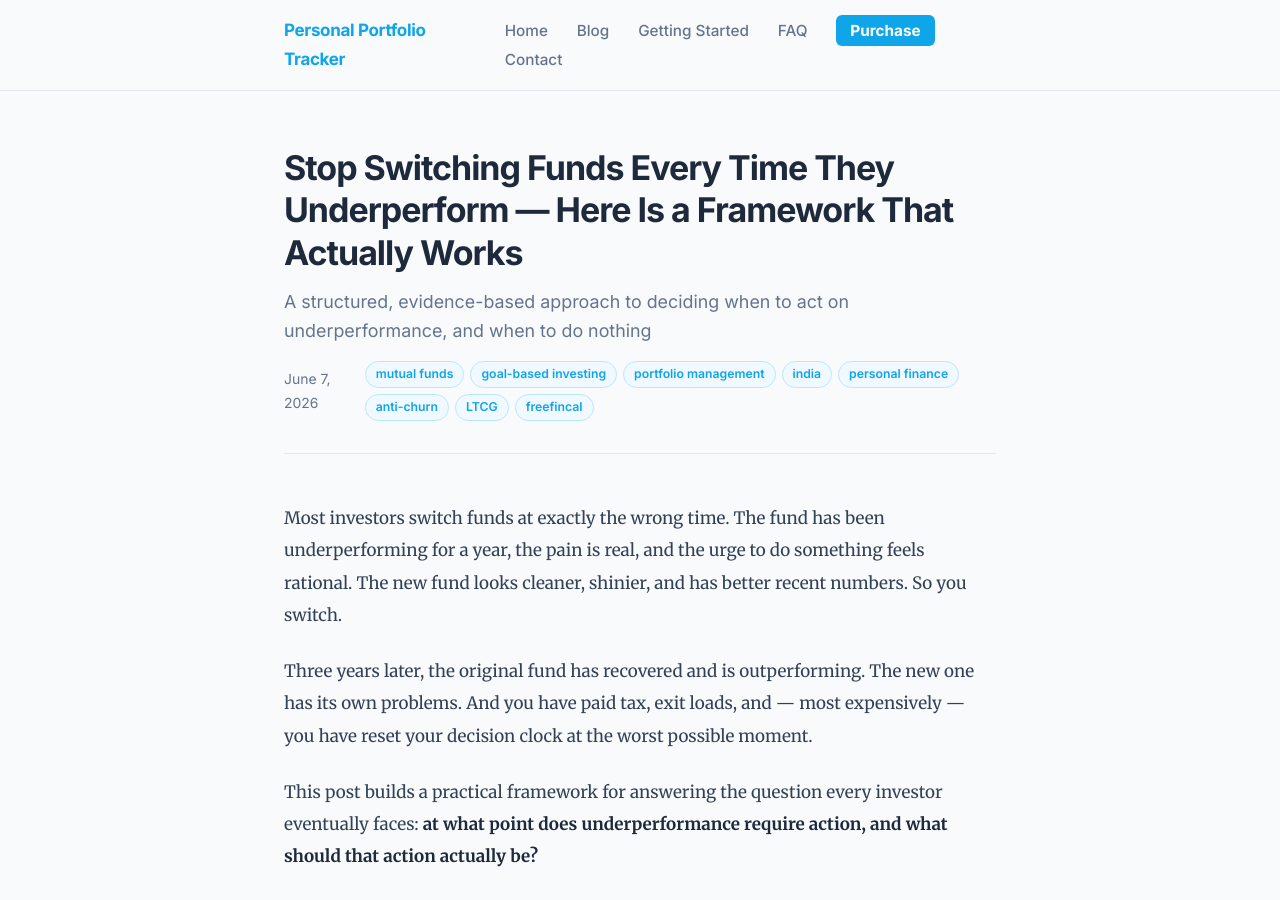
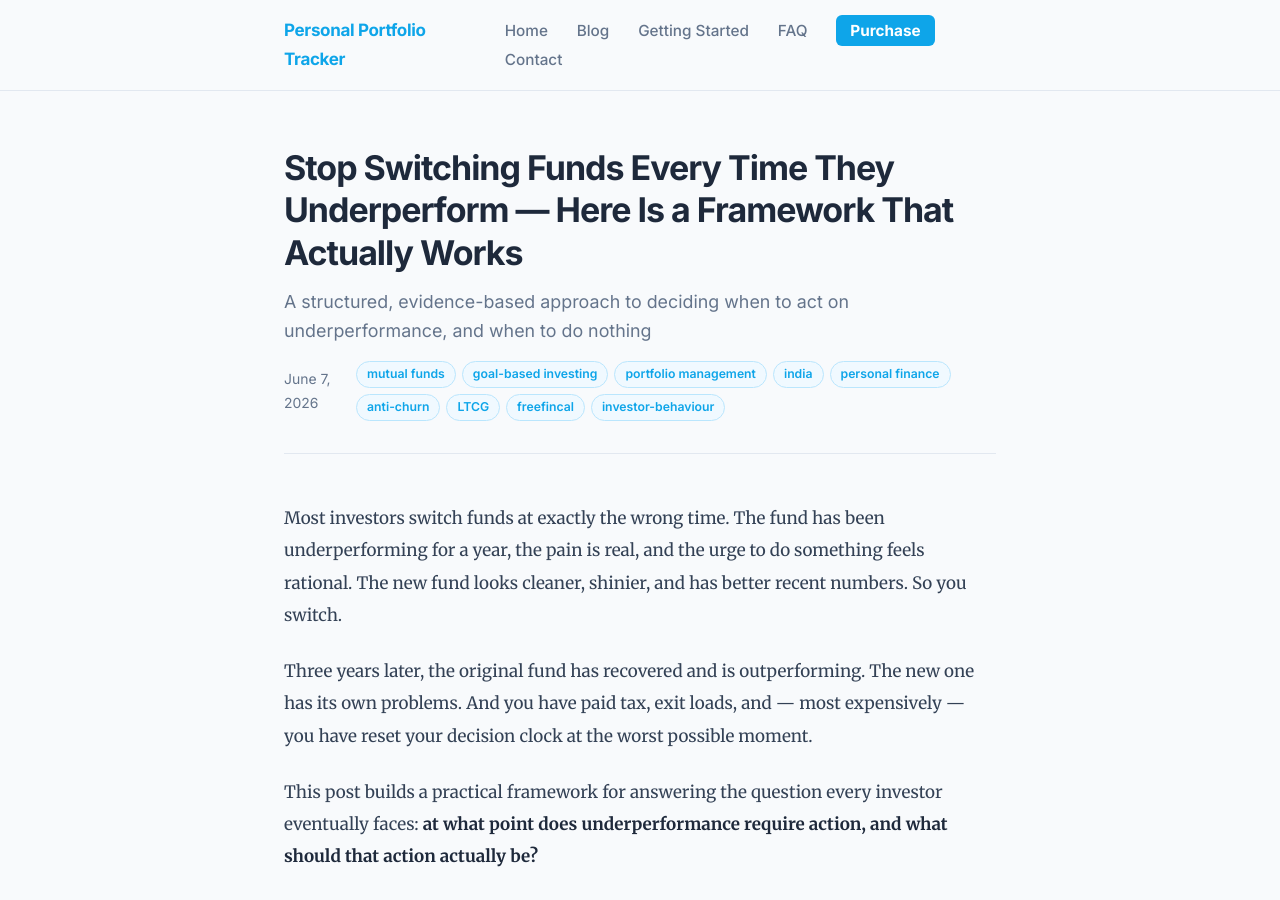
Before and after one commit to srikrishna2024/portfolio-tracker-blog, a Jekyll site: the page built from _posts/2026-06-07-when-to-switch-funds.md, in a window 1280 px wide and 900 px high. Built offline with Jekyll 4.4.1, drawn with Linux system fonts in a browser that asks for light colours.

Commit message:
blog: add investing-behaviour category to fund-switching post

```diff
--- a/_posts/2026-06-07-when-to-switch-funds.md
+++ b/_posts/2026-06-07-when-to-switch-funds.md
@@ -3,7 +3,8 @@
 title: "Stop Switching Funds Every Time They Underperform — Here Is a Framework That Actually Works"
 subtitle: "A structured, evidence-based approach to deciding when to act on underperformance, and when to do nothing"
 date: 2026-06-07
-tags: [mutual funds, goal-based investing, portfolio management, india, personal finance, anti-churn, LTCG, freefincal]
+categories: [investing-behaviour]
+tags: [mutual funds, goal-based investing, portfolio management, india, personal finance, anti-churn, LTCG, freefincal, investor-behaviour]
 ---
 
 Most investors switch funds at exactly the wrong time. The fund has been underperforming for a year, the pain is real, and the urge to do something feels rational. The new fund looks cleaner, shinier, and has better recent numbers. So you switch.
```
